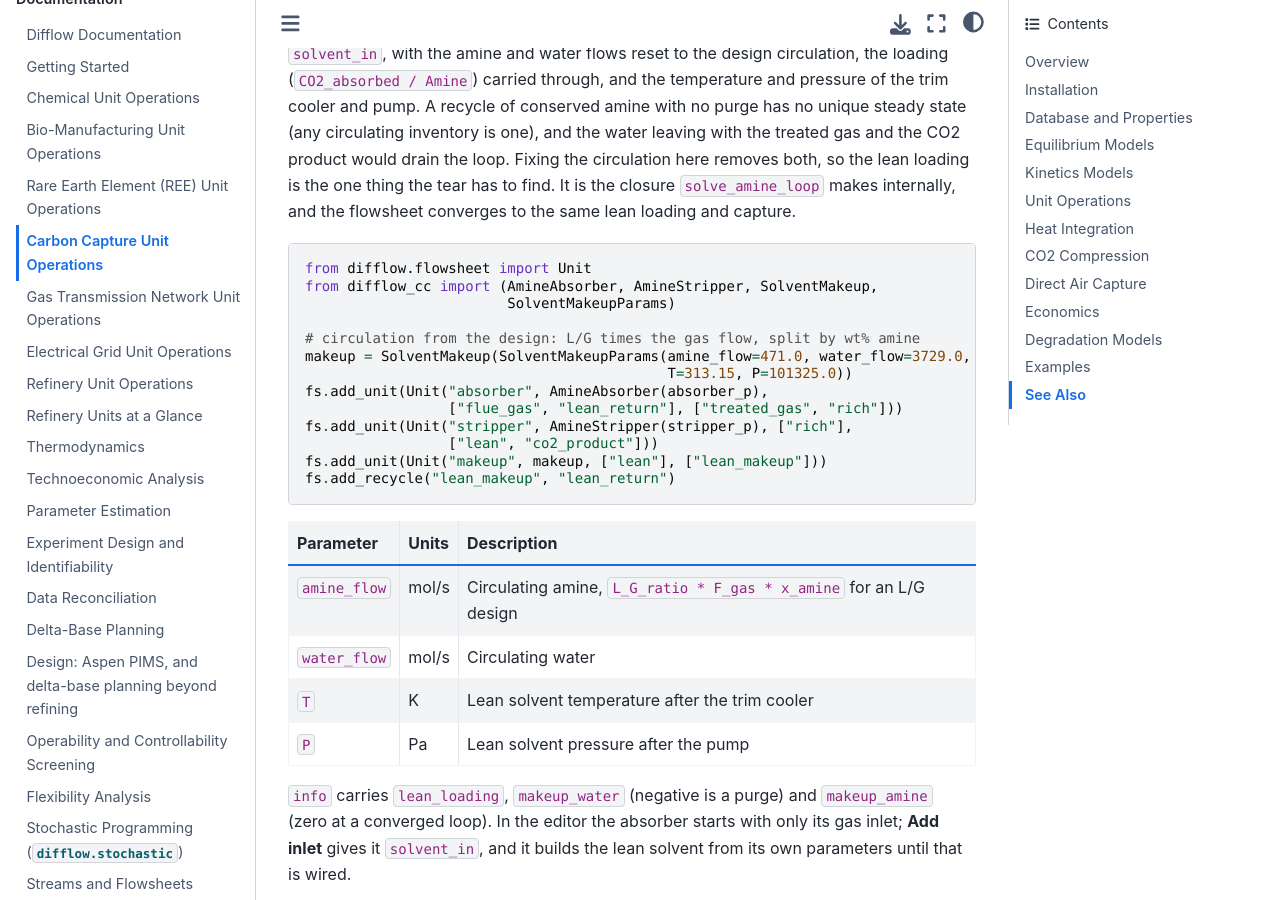
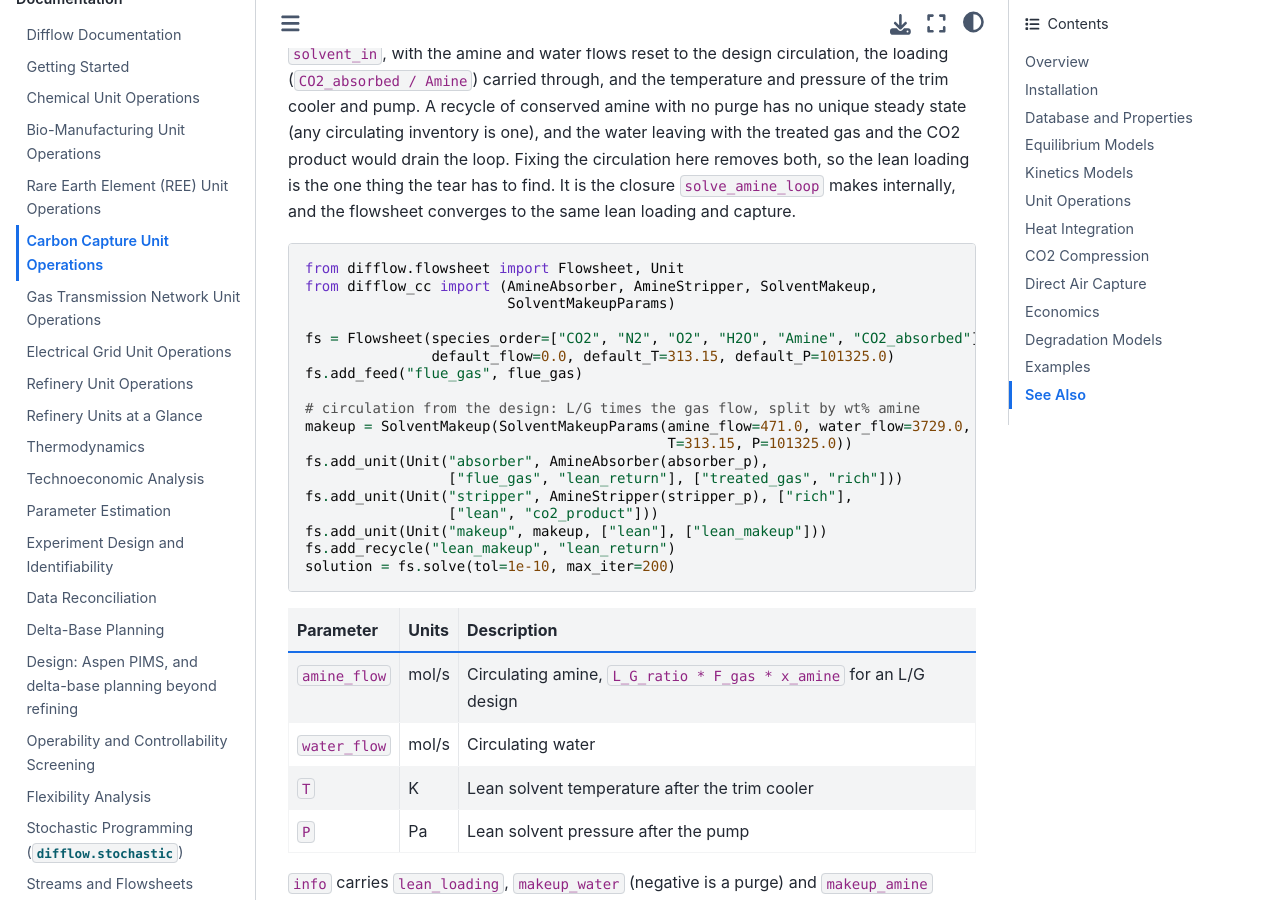
Before and after one commit to jkitchin/differentiable-flowsheets, a Jupyter Book: the page built from docs/unit-operations-carbon-capture.md, in a window 1280 px wide and 900 px high, scrolled down 13631 px. Built offline with Jupyter Book 1.0.4 settings and Sphinx 7.4.7 and the Sphinx Book theme 1.1.4, drawn with Linux system fonts in a browser that asks for light colours.

Commit message:
Docs: make the SolventMakeup example build its own flowsheet
The block used fs, which no earlier block in unit-operations-carbon-capture.md
defines, so test_doc_python_blocks_run failed with a NameError in the
nightly Full suite (shards 9/12, Python 3.11 and 3.12). The block now creates
the Flowsheet, adds the feed and solves.

Co-Authored-By: Claude Sonnet 5.5 <noreply@anthropic.com>
Claude-Session: https://claude.ai/code/session_01NoSnmQ4R28NULVg7MG2SZF

````diff
--- a/docs/unit-operations-carbon-capture.md
+++ b/docs/unit-operations-carbon-capture.md
@@ -544,9 +544,13 @@ d_capture = jax.grad(lambda lg: solve_amine_loop(
 `SolventMakeup` closes the same loop on a flowsheet, where it can be drawn and edited. It takes the stripper's lean solvent and returns it for the absorber's optional second inlet, `solvent_in`, with the amine and water flows reset to the design circulation, the loading (`CO2_absorbed / Amine`) carried through, and the temperature and pressure of the trim cooler and pump. A recycle of conserved amine with no purge has no unique steady state (any circulating inventory is one), and the water leaving with the treated gas and the CO2 product would drain the loop. Fixing the circulation here removes both, so the lean loading is the one thing the tear has to find. It is the closure `solve_amine_loop` makes internally, and the flowsheet converges to the same lean loading and capture.
 
 ```python
-from difflow.flowsheet import Unit
+from difflow.flowsheet import Flowsheet, Unit
 from difflow_cc import (AmineAbsorber, AmineStripper, SolventMakeup,
                         SolventMakeupParams)
+
+fs = Flowsheet(species_order=["CO2", "N2", "O2", "H2O", "Amine", "CO2_absorbed"],
+               default_flow=0.0, default_T=313.15, default_P=101325.0)
+fs.add_feed("flue_gas", flue_gas)
 
 # circulation from the design: L/G times the gas flow, split by wt% amine
 makeup = SolventMakeup(SolventMakeupParams(amine_flow=471.0, water_flow=3729.0,
@@ -557,6 +561,7 @@ fs.add_unit(Unit("stripper", AmineStripper(stripper_p), ["rich"],
                  ["lean", "co2_product"]))
 fs.add_unit(Unit("makeup", makeup, ["lean"], ["lean_makeup"]))
 fs.add_recycle("lean_makeup", "lean_return")
+solution = fs.solve(tol=1e-10, max_iter=200)
 ```
 
 | Parameter | Units | Description |
````
